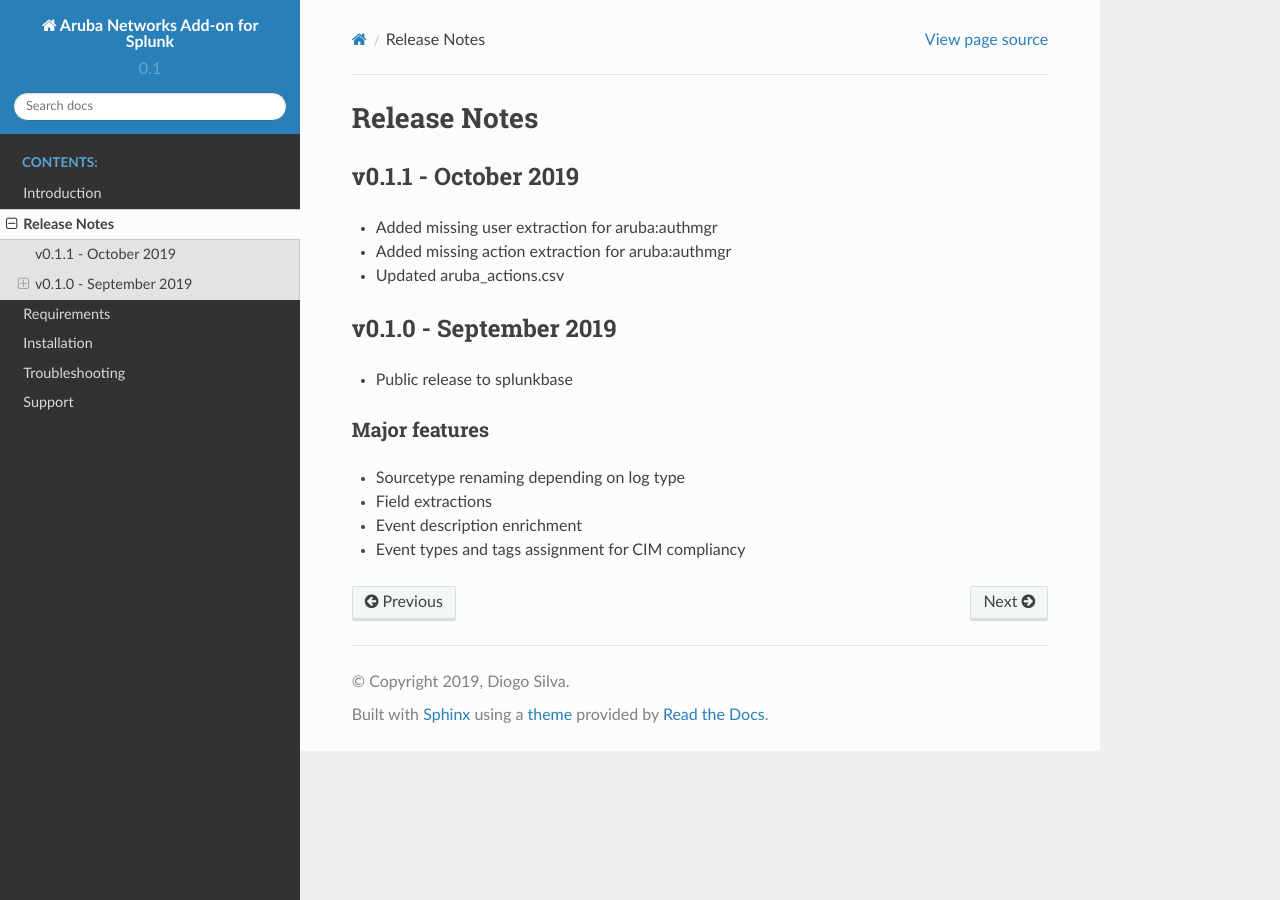
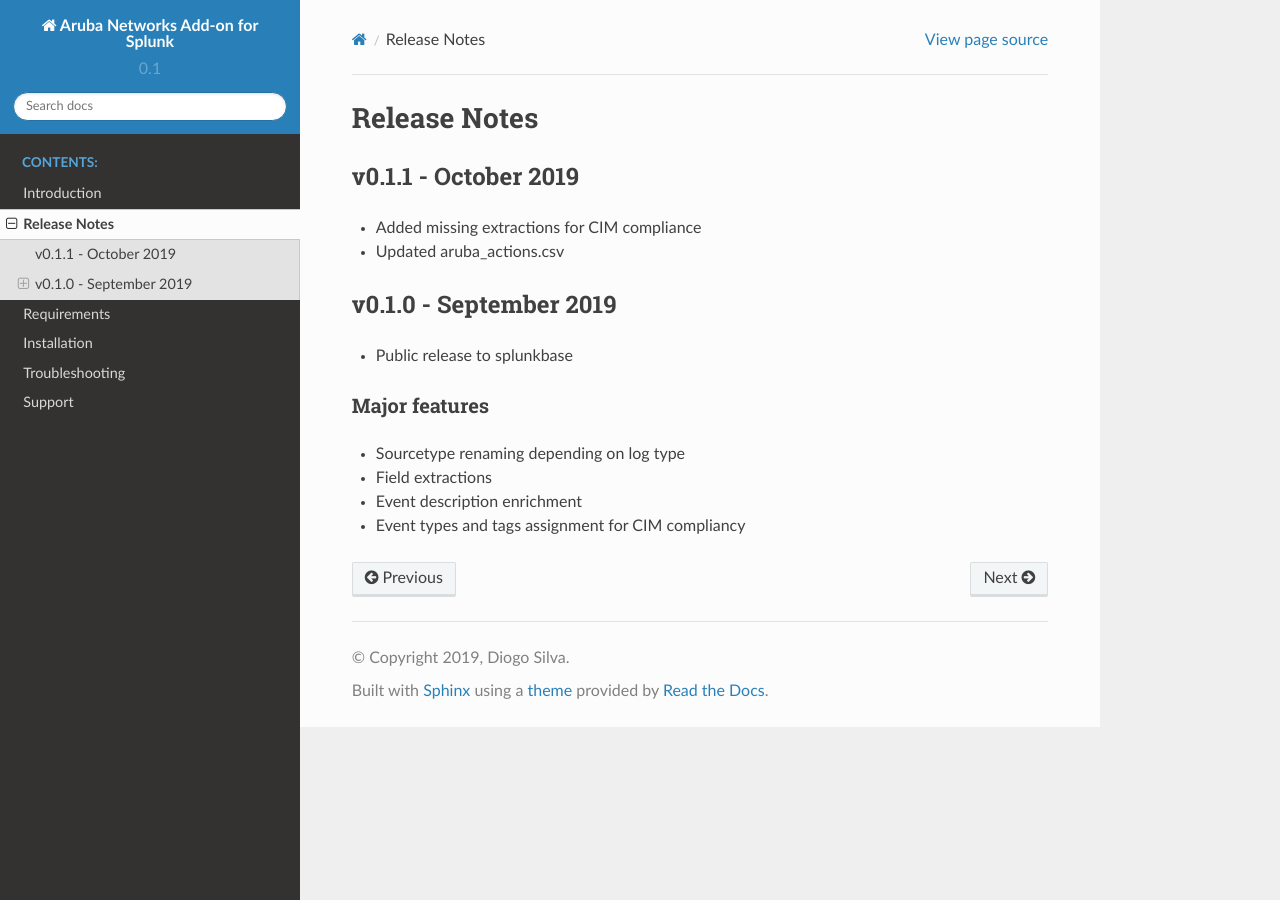
Before and after one commit to diogofgm/TA-aruba_networks, a Sphinx documentation site: the page built from docs/source/releasenotes.rst, in a window 1280 px wide. Built offline with Sphinx 7.4.7 and the Read the Docs theme 2.0.0, drawn with Linux system fonts in a browser that asks for light colours; pages that are not in the unit, such as notebooks, are missing from menus.

Commit message:
Update releasenotes.rst

```diff
--- a/docs/source/releasenotes.rst
+++ b/docs/source/releasenotes.rst
@@ -4,8 +4,7 @@
 
 v0.1.1 - October 2019
 ---------------------
-- Added missing user extraction for aruba:authmgr
-- Added missing action extraction for aruba:authmgr
+- Added missing extractions for CIM compliance
 - Updated aruba_actions.csv
 
 
```
